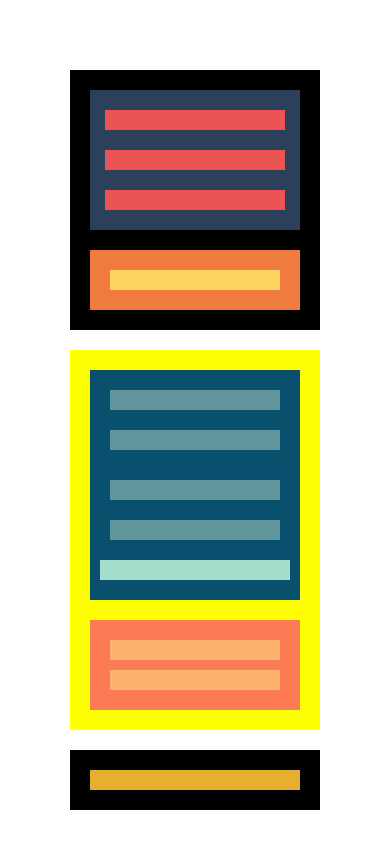
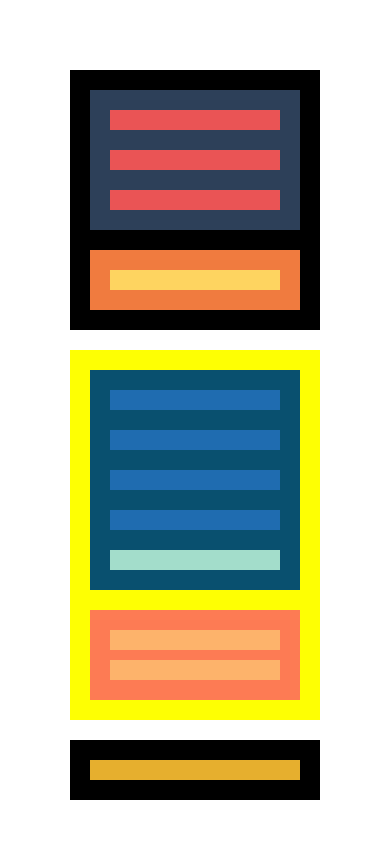
Before and after one commit to ralmarcha/ItAcademy-sprint1, a plain HTML site: page index.html in a window 390 px wide. Drawn offline with Linux system fonts and the light colour scheme.

Commit message:
exercises 1,2&3

```diff
--- a/css/styles.css
+++ b/css/styles.css
@@ -14,11 +14,15 @@
     background-color: black;
 }
 
+.header{
+    display: flex;
+    flex-direction: column;
+}
+
 .menu{
     background-color: #2d4059;
     display: flex;
     flex-direction: row;
-    justify-content: space-between;
 }
 
 .logo, .nav, .social{
@@ -26,11 +30,11 @@
 }
 
 .logo, .social{
-    width: 15%;
+    flex:1 1 auto;
 }
 
 .nav{
-    width: 70%;
+    flex:5 1 auto;
 }
 
 .main-title{
@@ -43,58 +47,31 @@ h1{
 
 .section{
   display: flex;
-    flex-direction: row;
-    justify-content: space-between;
 }
 
-.main{
+.articles{
     background-color:#4e4e6a;
-    width: 70%;
-    padding: initial;
+    flex: 2 1 auto;
     display: flex;
-    flex-direction: column;
-}
-
-.title, .text{
-    background-color: #1f6cb0;
-    width: 100%;
-    margin-left: 0px;
-}
-
-.text{
-    margin-top: 20px;
-    margin-bottom: 10px;
+    flex-flow: row wrap;
 }
 
 .article{
-    width: 100%;
-    margin-top: 0px;
-    margin-bottom: 0px;
+    background-color: #1f6cb0;
+    flex: 1 1 40%
 }
 
 .article-par{
     background-color:#70a3c4;
-    margin : 0px 20px 20px 20px;
-}
-
-.articles{
-    display: flex;
-    flex-direction: row;
-     margin:0px;
-    padding: 0px;
+    flex: 1 1 100%;
 }
 
 .aside{
     background-color: #f73f52;
-    width: 30%;
+    flex: 1 1 auto;
 }
 
-aside>h3{
-    background-color: #feea85;
-
-}
-
-aside>p{
+.info{
     background-color: #feea85;
 }
 
@@ -102,107 +79,44 @@ aside>p{
     background-color: #e6af2e;
 }
 
-@media (min-width: 768px) and (max-width: 1024px) {
 
+@media (max-width: 800px) {
     .section{
         background-color: #feff03;
         flex-direction: column;
-        justify-content: center;
-        align-items: center;
-        align-content: center;
-        padding-left: 20px;
-        padding-right: 20px;
     }
 
-    .main , .aside{
-        padding: 0px;
-        width:100%
 }
 
-    .article-par{
-        margin-top :0;
+@media  (max-width: 460px) {
+    .section{
+        background-color: #feff03;
     }
-
-    .aside{
-        padding: 10px;
-    }
-}
-
-@media (min-width: 320px) and (max-width: 767px) {
 
     .menu{
         flex-direction: column;
-        padding: 10px 15px;
-        margin-bottom: 20px;
-        justify-content: center;
-        align-items: center;
-    }
-
-    .logo, .nav, .social{
-        width:100%;
-        padding: 10px;
-    }
-
-    .section{
-        background-color: #feff03;
-        flex-direction: column;
-        justify-content: center;
-        align-items: center;
-        align-content: center;
-        padding: 10px 20px;
-    }
-
-    .main , .aside{
-        width:100%;
-        justify-content: center;
-        align-items: center;
     }
 
     .aside{
         background-color:#fd7b54 ;
     }
 
-    aside>h3{
+    .info{
         background-color: #fdb36b;
     }
 
-    aside>p{
-        background-color: #fdb36b;
-    }
-
-    .main{
+    .articles{
         background-color:#09506f;
-        display: flex;
-        justify-content: center;
-        align-items: center;
-        width: 100%;
-        margin: 10px 10px;
-        padding: 0 10px;
+        flex-direction: column;
     }
 
     .title, .text{
         background-color: #61959c;
-        width: 100%;
-        margin-left: 0px;
-    }
-
-    .articles{
-        flex-direction: column;
-        width: 100%;
-        justify-content: center;
-        align-items: center;
-    }
-
-    .article{
-        padding-top: 0px;
-        padding-bottom: 0px;
-        margin-top:10px;
     }
 
      .article-par{
         background-color: #a3ddcb;
-        width: 100%;
-       margin-top: 10px;
+
     }
 
 }
--- a/index.html
+++ b/index.html
@@ -20,22 +20,16 @@
             </div>
         </header>
         <section class="section">
-              <div class="main">
-                <div class="articles">
-                    <article class="article">
-                      <h2 class="title"></h2>
-                      <p class="text"></p>
-                    </article>
-                    <article class="article">
-                        <h2 class="title"></h2>
-                        <p class="text"></p>
-                     </article>
-               </div>
-               <p class="article-par"></p>
+            <div class="articles">
+                    <article class="article"></article>
+                    <article class="article"></article>
+                    <article class="article"></article>
+                    <article class="article"></article></article>
+                    <p class="article-par"></p>
             </div>
             <aside class="aside">
-                <h3></h3>
-                <p></p>
+                <div class="info"></div>
+                <div class="info"></div>
             </aside>
         </section>
         <footer class="footer">
```
Lines whose indentation alone changed are shown as unchanged.
